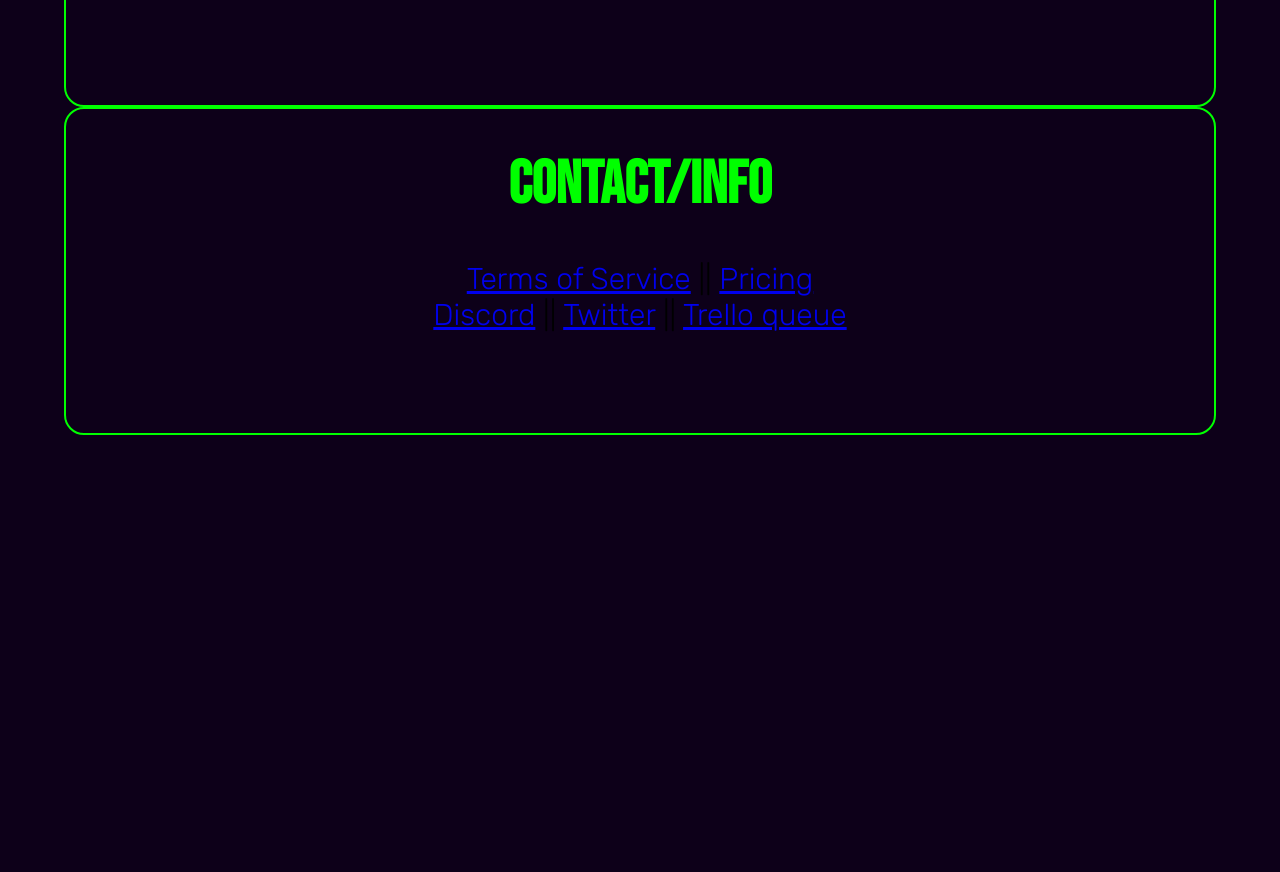
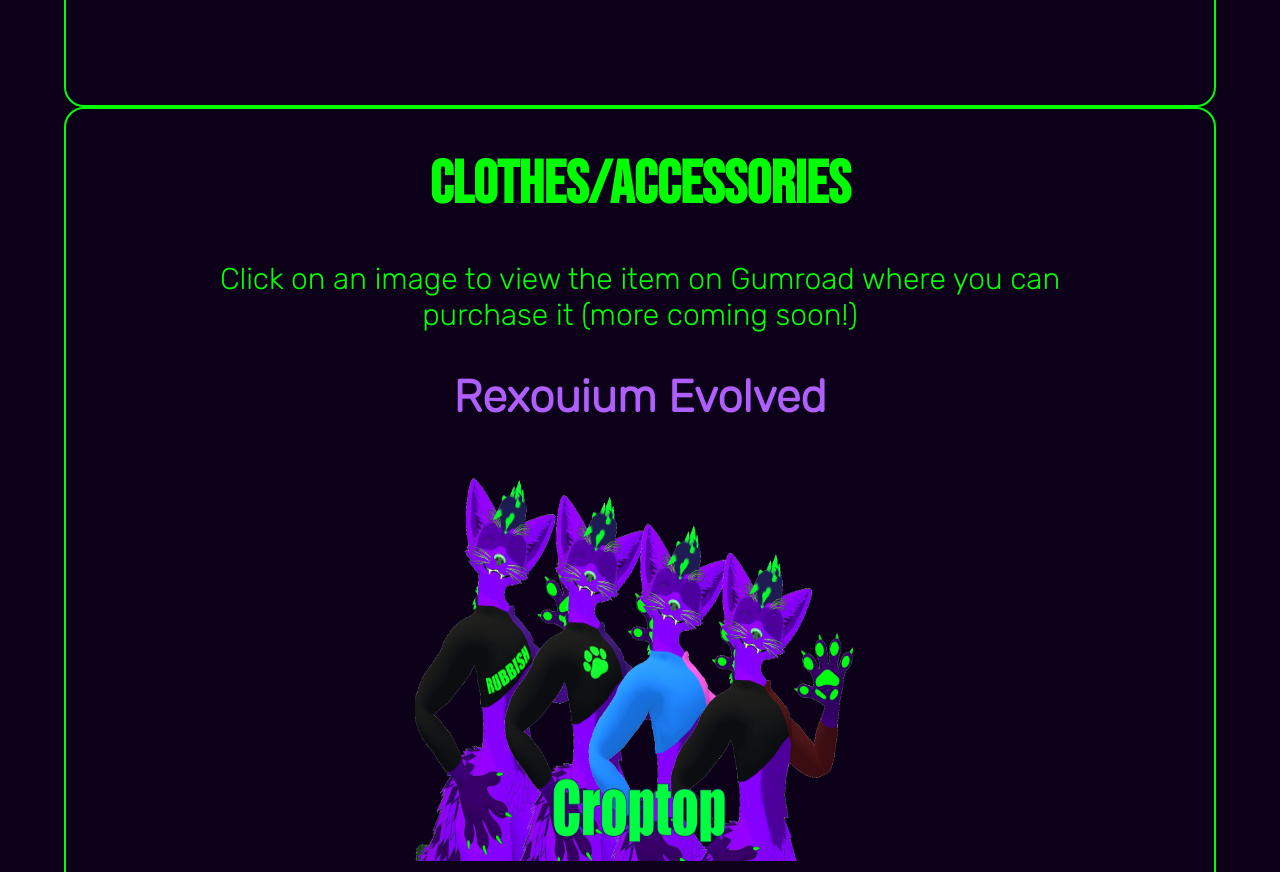
Before and after one commit to porkandbeans/Avatar-Website, a plain HTML site: page index.html in a window 1280 px wide. Shown: the part 3047-3919 px from the top of the page. Before the commit the page ends 3490 px from the top, so only its background shows below. Drawn offline with Linux system fonts and the light colour scheme.

Commit message:
Released croptop on gumroad

```diff
--- a/index.html
+++ b/index.html
@@ -5,11 +5,18 @@
     <meta http-equiv="X-UA-Compatible" content="IE=edge">
     <meta name="viewport" content="width=device-width, initial-scale=1.0">
     <title>RubbishPanda</title>
+
+    <!-- MAIN CSS -->
     <link rel="stylesheet" href="style.css">
+
+    <!-- GOOGLE FONTS -->
     <link rel="preconnect" href="https://fonts.googleapis.com">
     <link rel="preconnect" href="https://fonts.gstatic.com" crossorigin>
     <link href="https://fonts.googleapis.com/css2?family=Bebas+Neue&display=swap" rel="stylesheet">
     <link href="https://fonts.googleapis.com/css2?family=Rubik:wght@300&display=swap" rel="stylesheet">
+
+    <!-- FAVICON -->
+    <link rel="shortcut icon" href="images/RUBBISHPANDA_tiny_transparent.png" type="image/x-icon">
 </head>
 <body>
     <div class="menu-section">
@@ -51,6 +58,14 @@
             <img class="gallery-image" src="images/shark_title.png">
         </div>
         <div class="text-box">
+            <h1>Clothes/Accessories</h1>
+            <div class="species-sub-menu">
+                <p>Click on an image to view the item on Gumroad where you can purchase it (more coming soon!)</p>
+                <h2>Rexouium Evolved</h2>
+                <a href="https://rubbishpanda.gumroad.com/l/croptop" target="_blank"><img class="gallery-image" src="images/poster2_title.png"></a></div>
+
+        </div>
+        <div class="text-box">
             <h1>Contact/Info</h1>
             <a href="tos.html">Terms of Service</a> || <a href="pricing.html">Pricing</a><br>
             <a href="https://discord.gg/gZh4MtKbYc">Discord</a> || <a href="https://twitter.com/gokuritzu">Twitter</a> || <a href="https://trello.com/b/UG9tLCdy/commissions">Trello queue</a>
--- a/style.css
+++ b/style.css
@@ -15,6 +15,10 @@ p{
 
 h1{
     font-family: 'Bebas Neue', cursive;
+    color: rgb(175, 94, 255);
+}
+
+h2{
     color: rgb(175, 94, 255);
 }
 
```
Also changed, not shown: images/RUBBISHPANDA_tiny.jpg (added), images/RUBBISHPANDA_tiny.png (added), images/RUBBISHPANDA_tiny_transparent.png (added), images/poster2_title.png (added), 2 other files.
